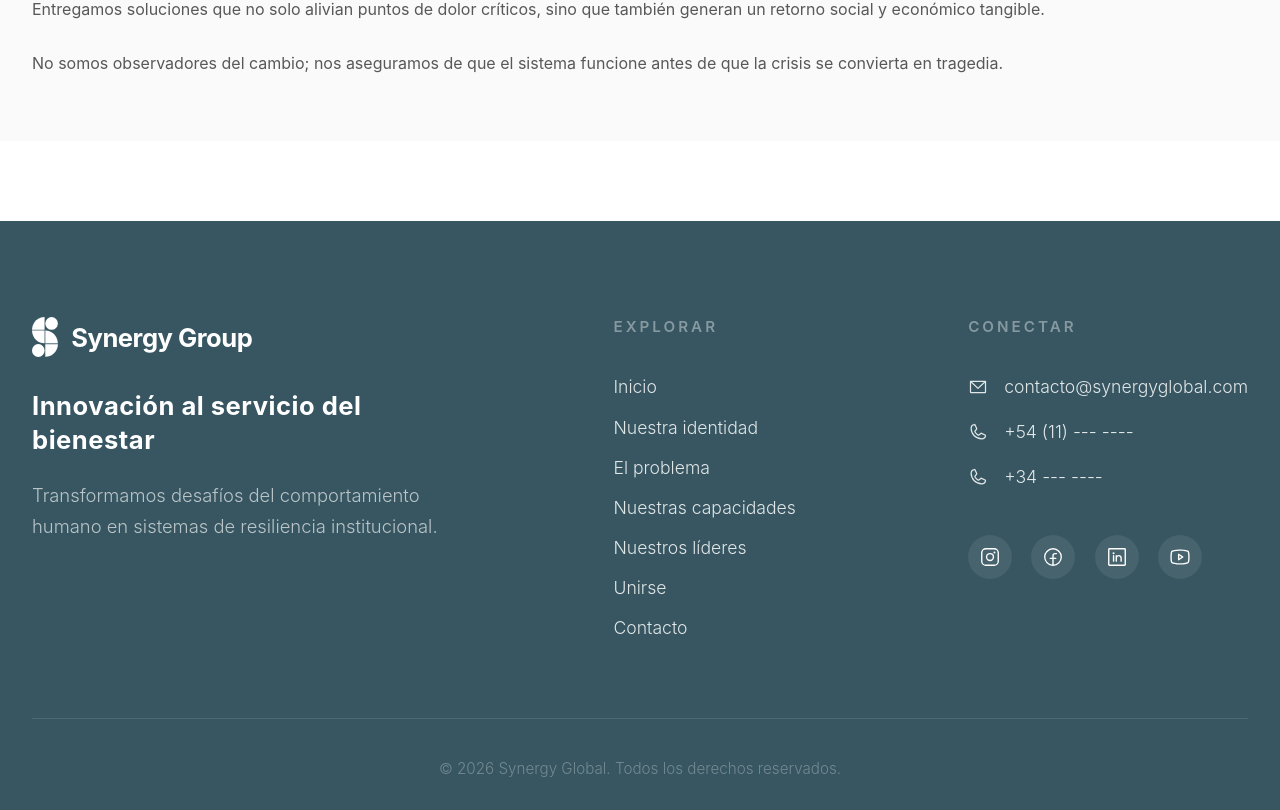
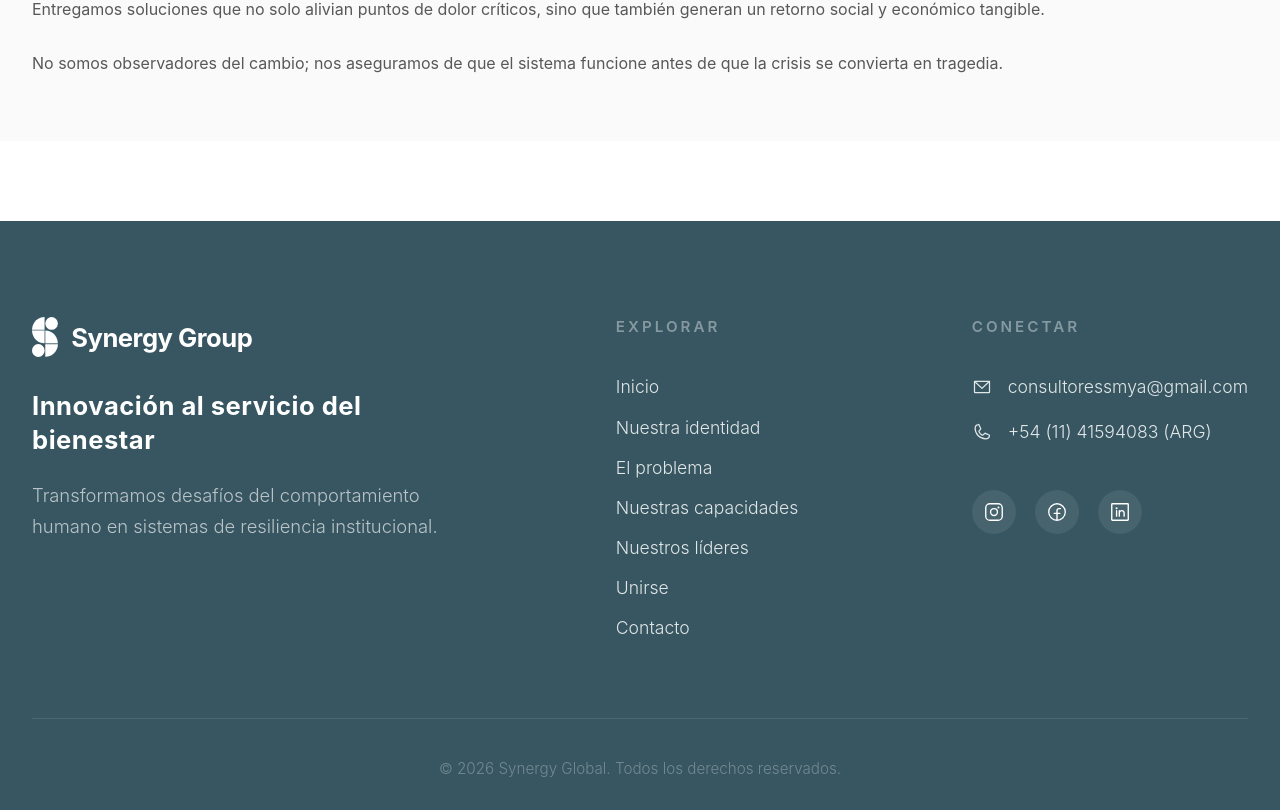
Before and after one commit to Kamus117/synergy-group, a React (Vite) app: page / in a window 1280 px wide. Shown: the part 850-1660 px from the top of the page. Built offline with nearby package versions, Linux system fonts and the light colour scheme.

Commit message:
feat: add core layout components including Navbar, Footer, Unirse, and Contacto pages.

```diff
--- a/src/components/Contacto.jsx
+++ b/src/components/Contacto.jsx
@@ -19,13 +19,13 @@ const Contacto = () => {
               <h3>Sede Cono Sur:</h3>
               <p>Ciudad de Buenos Aires, República Argentina.</p>
               <p>+54 (11) 41594083</p>
-              <p>contacto@coresynergy.info</p>
+              <p>consultoressmya@gmail.com</p>
             </div>
 
             <div className={styles.sede}>
               <h3>Sede España:</h3>
               <p>Paseo de la Castellana, 194, 28046 Madrid, España</p>
-              <p>contacto@coresynergy.info</p>
+              <p>consultoressmya@gmail.com</p>
             </div>
           </div>
         </div>
--- a/src/components/Footer.jsx
+++ b/src/components/Footer.jsx
@@ -1,6 +1,6 @@
 import React from 'react';
 import styles from './Footer.module.css';
-import { PiInstagramLogo, PiFacebookLogo, PiLinkedinLogo, PiYoutubeLogo, PiEnvelopeSimple, PiPhone } from 'react-icons/pi';
+import { PiInstagramLogo, PiFacebookLogo, PiLinkedinLogo, PiEnvelopeSimple, PiPhone } from 'react-icons/pi';
 
 const Footer = ({ setActiveTab }) => {
   const tabs = ['Inicio', 'Nuestra identidad', 'El problema', 'Nuestras capacidades', 'Nuestros líderes', 'Unirse', 'Contacto'];
@@ -42,29 +42,23 @@ const Footer = ({ setActiveTab }) => {
           <h4 className={styles.columnTitle}>Conectar</h4>
 
           <div className={styles.contactInfo}>
-            <a href="mailto:contacto@synergyglobal.com" className={styles.contactItem}>
-              <PiEnvelopeSimple size={20} /> contacto@synergyglobal.com
+            <a href="mailto:consultoressmya@gmail.com" className={styles.contactItem}>
+              <PiEnvelopeSimple size={20} /> consultoressmya@gmail.com
             </a>
             <span className={styles.contactItem}>
-              <PiPhone size={20} /> +54 (11) --- ----
-            </span>
-            <span className={styles.contactItem}>
-              <PiPhone size={20} /> +34 --- ----
+              <PiPhone size={20} /> +54 (11) 41594083 (ARG)
             </span>
           </div>
 
           <div className={styles.socialIcons}>
-            <a href="https://www.instagram.com/synergygroup/" target="_blank" rel="noopener noreferrer" className={styles.iconLink}>
+            <a href="https://www.instagram.com/synergygroup.global?igsh=MTR3dWZ0NjI5Mmp5aQ==" target="_blank" rel="noopener noreferrer" className={styles.iconLink}>
               <PiInstagramLogo size={22} />
             </a>
-            <a href="https://www.facebook.com/synergygrouparg/" target="_blank" rel="noopener noreferrer" className={styles.iconLink}>
+            <a href="https://www.facebook.com/share/1DPbqjxbWo/?mibextid=wwXIfr" target="_blank" rel="noopener noreferrer" className={styles.iconLink}>
               <PiFacebookLogo size={22} />
             </a>
-            <a href="#" className={styles.iconLink}>
+            <a href="https://www.linkedin.com/company/synergygroupar/" target="_blank" rel="noopener noreferrer" className={styles.iconLink}>
               <PiLinkedinLogo size={22} />
-            </a>
-            <a href="#" className={styles.iconLink}>
-              <PiYoutubeLogo size={22} />
             </a>
           </div>
         </div>
--- a/src/components/Navbar.jsx
+++ b/src/components/Navbar.jsx
@@ -77,7 +77,7 @@ const Navbar = ({ activeTab, setActiveTab }) => {
         </ul>
 
         <div className={styles.socialIcons}>
-          <a href="#" className={styles.iconLink}><PiLinkedinLogo size={24} /></a>
+          <a href="https://www.linkedin.com/company/synergygroupar/" target="_blank" rel="noopener noreferrer" className={styles.iconLink}><PiLinkedinLogo size={24} /></a>
         </div>
       </div>
     </nav>
--- a/src/components/Unirse.jsx
+++ b/src/components/Unirse.jsx
@@ -3,7 +3,7 @@ import styles from './Unirse.module.css';
 
 const Unirse = () => {
   const [copied, setCopied] = useState(false);
-  const email = "talento@synergyglobal.com";
+  const email = "consultoressmya@gmail.com";
 
   const handleCopy = () => {
     navigator.clipboard.writeText(email);
```
